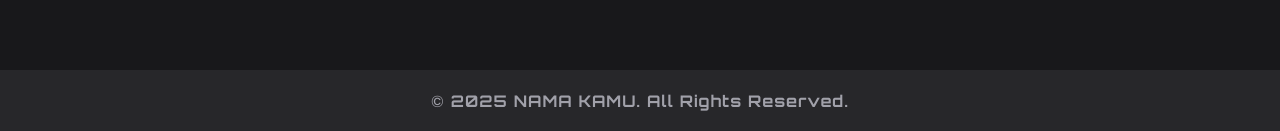
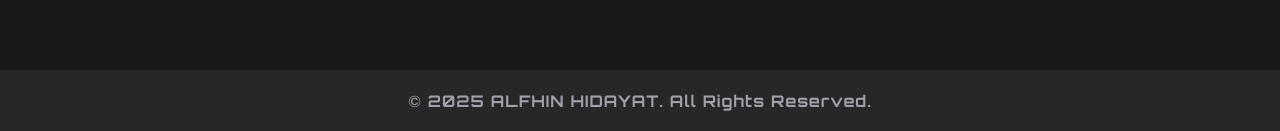
Before and after one commit to Fhynn/website-fhinz, a plain HTML site: page index.html in a window 1280 px wide. Shown: the part 1977-2108 px from the top of the page. Drawn offline with Linux system fonts and the light colour scheme.

Commit message:
Update index.html

```diff
--- a/index.html
+++ b/index.html
@@ -72,7 +72,7 @@
         </div>
     </section>
     <footer>
-        &copy; 2025 NAMA KAMU. All Rights Reserved.
+        &copy; 2025 ALFHIN HIDAYAT. All Rights Reserved.
     </footer>
     <!-- FontAwesome CDN buat ikon sosmed -->
     <script src="https://kit.fontawesome.com/4eae3a7e37.js" crossorigin="anonymous"></script>
```
